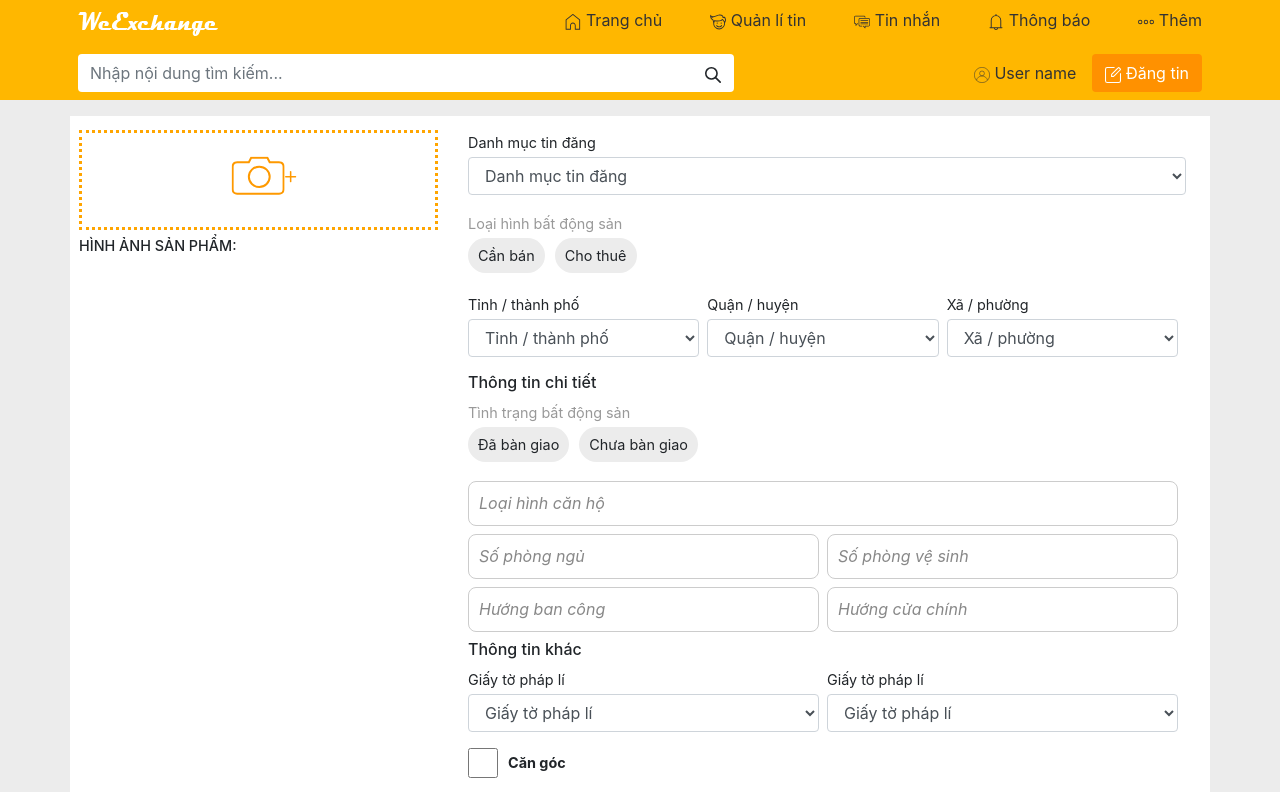
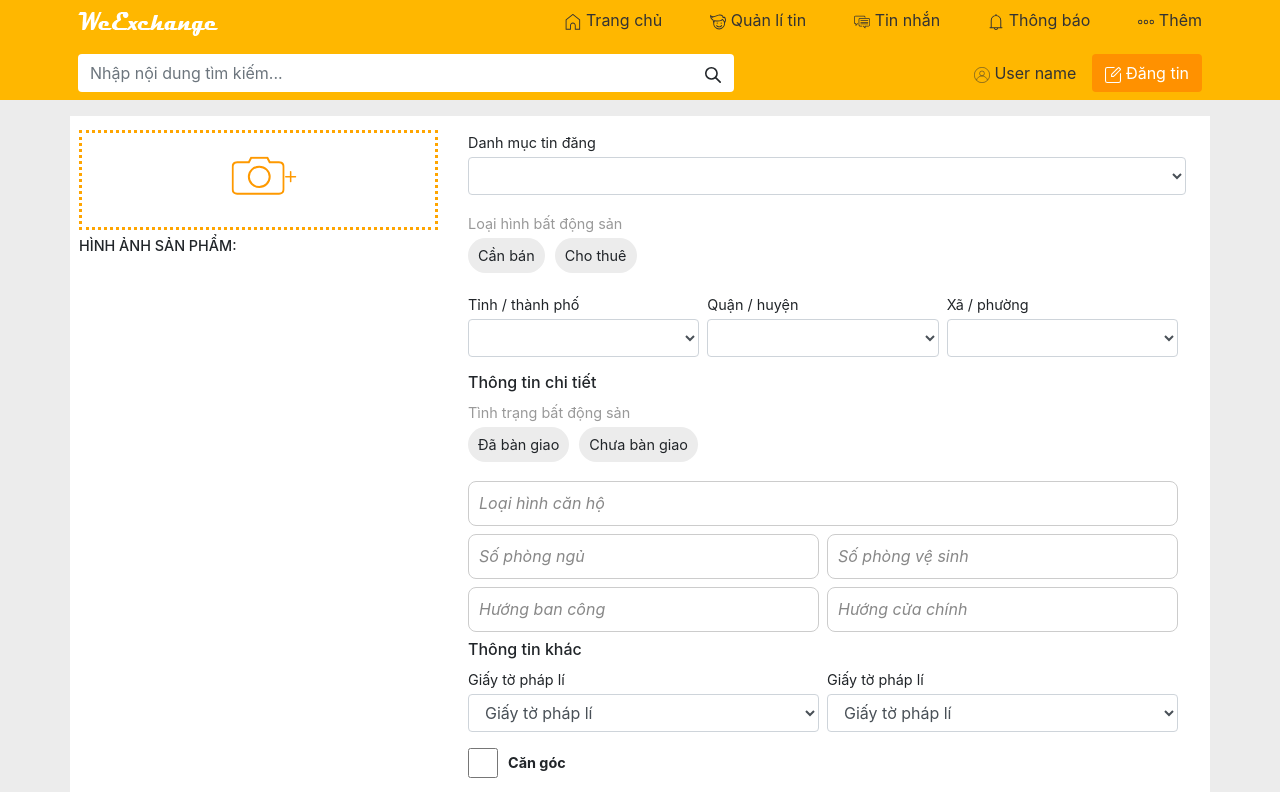
Before and after one commit to moleonlips/we-exchange, an Angular app: page /post-up in a window 1280 px wide. Shown: the top 792 px of the page. Built offline with nearby package versions, Linux system fonts and the light colour scheme.

Commit message:
a part of post up form

```diff
--- a/src/app/app.module.ts
+++ b/src/app/app.module.ts
@@ -38,6 +38,7 @@ import { TestComponent } from './components/dynamics/post-up/test/test.component
     FormsModule,
     ReactiveFormsModule,
     HttpClientModule,
+    ReactiveFormsModule
   ],
   providers: [
     { provide: APP_BASE_HREF, useValue: '/' },
--- a/src/app/components/dynamics/post-up/post-up.component.html
+++ b/src/app/components/dynamics/post-up/post-up.component.html
@@ -1,6 +1,6 @@
 <div class="container-fluid pt-3 pb-3" style="background-color: #ececec">
      <div class="container" style="background-color: #fff; padding: 10px 20px;">
-          <div class="row p-1">
+          <form [formGroup]="postForm" class="row p-1" (ngSubmit)="submit(postForm.value)">
                <div class="form-group m-0 col-4" style="padding-left: 0">
                     <label for="image-prd" class="file-label m-0 col-12">
                          <div class="s6ete4 col-12">
@@ -53,27 +53,33 @@
                </div>
 
                <div class="col-8">
-                    <!-- other input goes here! -->
-                    <!-- danh mục bất động sản -->
+
+                    <!-- this field was done -->
                     <div class="form-group">
                          <label for="category">Danh mục tin đăng</label>
-                         <select id="category" class="form-control" name="">
+                         <select id="category" class="form-control" name="" formControlName="danhMuc">
                               <option selected disabled="disabled">Danh mục tin đăng</option>
                               <option value="Căn hộ/chung cư">Căn hộ/chung cư</option>
+                              <option value="Nhà ở">Nhà ở</option>
+                              <option value="Đất nền">Đất nền</option>
+                              <option value="Văn phòng, cửa hàng">Văn phòng, cửa hàng</option>
+                              <option value="Nhà trọ">Nhà trọ</option>
                               <!-- more options -->
                          </select>
                     </div>
+                    <!-- this field was done -->
 
-                    <!-- cần bán / cho thuê -->
+                    <!-- this field was done -->
                     <div class="form-group">
                          <label for="" class="col-12 p-0 tit-label">Loại hình bất động sản</label>
-                         <input type="radio" value="Cần bán" name="loai-hinh" id="can-ban" class="rdb-tinhtrang" hidden>
+                         <input type="radio" value="Cần bán" name="thueBan" formControlName="thueBan" id="can-ban" class="rdb-tinhtrang" hidden>
                          <label for="can-ban" class="label-radio">Cần bán</label>
 
-                         <input type="radio" value="Cho thuê" name="loai-hinh" id="cho-thue" class="rdb-tinhtrang"
+                         <input type="radio" value="Cho thuê" name="thueBan" formControlName="thueBan" id="cho-thue" class="rdb-tinhtrang"
                               hidden>
                          <label for="cho-thue" class="label-radio">Cho thuê</label>
                     </div>
+                    <!-- this field was done -->
 
                     <!-- address zone -->
                     <div class="col-12">
@@ -81,9 +87,13 @@
                               <div class="col-4 p-0 pr-2">
                                    <div class="form-group">
                                         <label for="province">Tỉnh / thành phố</label>
-                                        <select id="province" class="form-control" name="">
+                                        <select formControlName="tinhThanh" id="province" class="form-control" name="">
                                              <option selected disabled="disabled">Tỉnh / thành phố</option>
                                              <option value="Hà Nội">Hà Nội</option>
+                                             <option value="Hải Phòng">Hải Phòng</option>
+                                             <option value="Đà Nẵng">Đà Nẵng</option>
+                                             <option value="Tp Hồ Chí Minh">Tp Hồ Chí Minh</option>
+                                             <option value="Cần Thơ">Cần Thơ</option>
                                              <!-- more options -->
                                         </select>
                                    </div>
@@ -91,9 +101,13 @@
                               <div class="col-4 p-0 pr-2">
                                    <div class="form-group">
                                         <label for="district">Quận / huyện</label>
-                                        <select id="district" class="form-control" name="">
+                                        <select formControlName="quanHuyen" id="district" class="form-control" name="">
                                              <option selected disabled="disabled">Quận / huyện</option>
-                                             <option value="Hà Nội">Hà Nội</option>
+                                             <option value="Yên Mĩ">Yên Mĩ</option>
+                                             <option value="Văn Giang">Văn Giang</option>
+                                             <option value="Khoái Châu">Khoái Châu</option>
+                                             <option value="Mĩ Hào">Mĩ Hào</option>
+                                             <option value="Tp Hưng Yên">Tp Hưng Yên</option>
                                              <!-- more options -->
                                         </select>
                                    </div>
@@ -101,9 +115,12 @@
                               <div class="col-4 p-0 pr-2">
                                    <div class="form-group">
                                         <label for="phuong">Xã / phường</label>
-                                        <select id="phuong" class="form-control" name="">
+                                        <select formControlName="xaPhuong" id="phuong" class="form-control" name="">
                                              <option selected disabled="disabled">Xã / phường</option>
-                                             <option value="Hà Nội">Hà Nội</option>
+                                             <option value="Liên Nghĩa">Liên Nghĩa</option>
+                                             <option value="Cửu Cao">Cửu Cao</option>
+                                             <option value="Xuân Quan">Xuân Quan</option>
+                                             <option value="TT Văn Giang">TT Văn Giang</option>
                                              <!-- more options -->
                                         </select>
                                    </div>
@@ -111,23 +128,27 @@
                          </div>
                     </div>
 
-                    <!-- Thông tin chi tiết -->
+
+                    <!-- this field was done -->
                     <h6>Thông tin chi tiết</h6>
                     <div class="form-group">
                          <label for="" class="col-12 p-0 tit-label">Tình trạng bất động sản</label>
-                         <input type="radio" value="Đã bàn giao" name="tinh-trang" id="da-ban-giao"
+                         <input formControlName="tinhTrang" type="radio" value="Đã bàn giao" name="tinhTrang" id="da-ban-giao"
                               class="rdb-tinhtrang" hidden>
                          <label for="da-ban-giao" class="label-radio">Đã bàn giao</label>
 
-                         <input type="radio" value="Chưa bàn giao" name="tinh-trang" id="chua-ban-giao"
+                         <input formControlName="tinhTrang" type="radio" value="Chưa bàn giao" name="tinhTrang" id="chua-ban-giao"
                               class="rdb-tinhtrang" hidden>
                          <label for="chua-ban-giao" class="label-radio">Chưa bàn giao</label>
                     </div>
+                    <!-- this field was done -->
+
+
                     <div class="col-12">
                          <div class="row">
                               <div class="col-12 p-0 pr-2">
                                    <label for="loai-hinh" class="ctn-input col-12">
-                                        <input class="txt-input" type="text" id="loai-hinh">
+                                        <input formControlName="loaiHinh" class="txt-input" type="text" id="loai-hinh">
                                         <label class="lbl-input" for="loai-hinh">Loại hình căn hộ</label>
                                    </label>
                               </div>
@@ -190,9 +211,13 @@
                     </div>
 
                     <div class="form-group">
-                         <input id="can-goc" type="checkbox" class="check-box-inp">
+                         <input formControlName="canGoc" id="can-goc" type="checkbox" class="check-box-inp">
                          <label for="can-goc">Căn góc</label>
                     </div>
+
+                    <button class="btn btn-primary" type="submit">
+                         get
+                    </button>
 
                     <h6>Diện tích và giá</h6>
                     <div class="col-12">
@@ -259,6 +284,6 @@
                          </div>
                     </div>
                </div>
-          </div>
+          </form>
      </div>
 </div>
--- a/src/app/components/dynamics/post-up/post-up.component.ts
+++ b/src/app/components/dynamics/post-up/post-up.component.ts
@@ -1,4 +1,5 @@
 import { Component, OnInit } from '@angular/core';
+import { FormBuilder, FormGroup } from '@angular/forms';
 import { SharedService } from 'src/app/services/shared/shared.service';
 
 @Component({
@@ -10,15 +11,31 @@ export class PostUpComponent implements OnInit {
 
   selectedFile:any;
 
-  constructor(private service: SharedService) { }
+  constructor(
+    private service: SharedService,
+    private fb: FormBuilder
+  ) { }
+
+  postForm!: FormGroup
 
   baseUrlImg = 'https://localhost:44353/Photos/Product/News/';
 
   arrImg:any = []
 
-  trangthai: string = ''
+  loaiHinh: string = ''
 
   ngOnInit(): void {
+    this.postForm = this.fb.group({
+      canGoc: this.fb.control(false),
+      tinhTrang: this.fb.control(''),
+      loaiHinh: this.fb.control(''),
+      thueBan: this.fb.control(''),
+      danhMuc: this.fb.control(''),
+      tinhThanh: this.fb.control(''),
+      quanHuyen: this.fb.control(''),
+      xaPhuong: this.fb.control(''),
+    })
+
   }
 
   onFileSelected(event: any) {
@@ -33,6 +50,9 @@ export class PostUpComponent implements OnInit {
 
   // get filename to put in database
   getfilename() {
+
+    console.log(this.postForm.get('isCangoc')?.value);
+
     alert(this.arrImg.length)
     this.arrImg.forEach((arr:any) => {
       alert(arr)
@@ -42,14 +62,19 @@ export class PostUpComponent implements OnInit {
     let x = document.getElementsByName('tinh-trang');
     x.forEach((a:any) => {
       if(a.checked === true){
-        this.trangthai = a.value;
+        this.loaiHinh = a.value;
       }
     })
 
-    alert(this.trangthai)
+    alert(this.loaiHinh)
+
   }
 
   deleteImage(i: number) {
     this.arrImg.splice(i, 1)
   }
+
+  submit(postForm: any){
+    console.log(postForm);
+  }
 }
```
